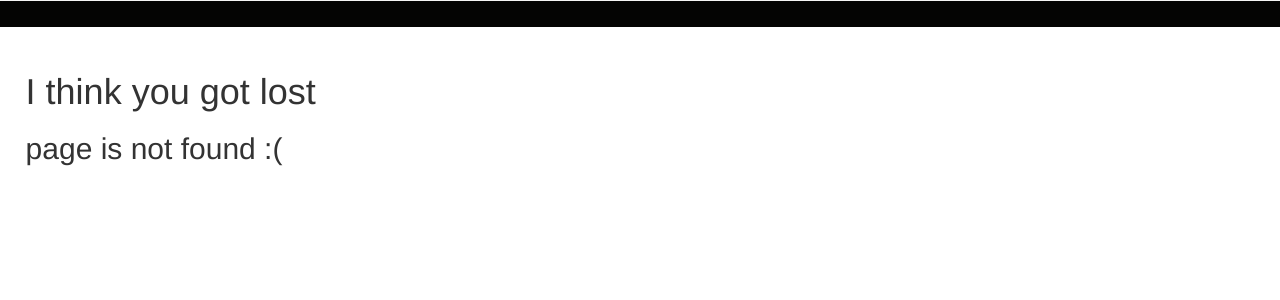
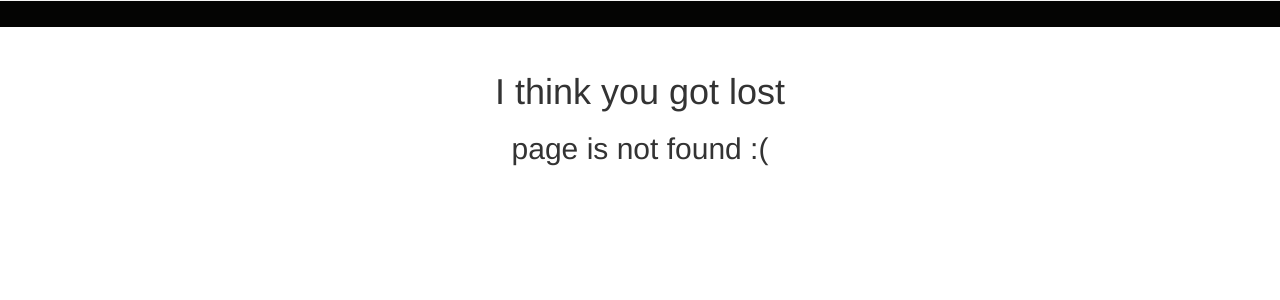
Before and after one commit to ismailPervez/news-news-news, a Flask app: template app/templates/notfound.html in a window 1280 px wide. Shown: the part 95-395 px from the top of the page. Run offline with Flask 2, Linux system fonts and the light colour scheme; the template is opened without the code that fills it, so the values that code supplies are empty; some libraries are stand-ins or nearby versions.

Commit message:
added a simple styling to the 404 page

```diff
--- a/app/static/styles.css
+++ b/app/static/styles.css
@@ -80,6 +80,10 @@ main {
     margin-left: 0;
 }
 
+.error-message {
+    text-align: center;
+}
+
 /*responsiveness*/
 @media screen and (max-width: 662px) {
     .articles-container {
--- a/app/templates/notfound.html
+++ b/app/templates/notfound.html
@@ -6,7 +6,9 @@
     {% endfor %}
 </div>
 <main>
-    <h1>I think you got lost</h1>
-    <h2>page is not found :(</h2>
+    <div class="error-message">
+        <h1>I think you got lost</h1>
+        <h2>page is not found :(</h2>
+    </div>
 </main>
 {% endblock %}
```
